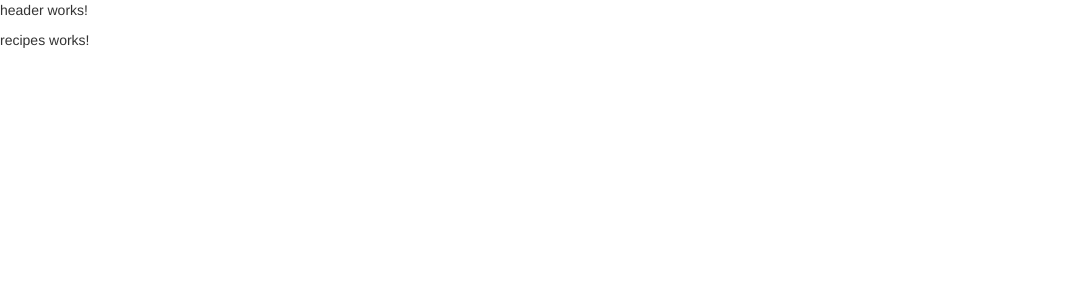
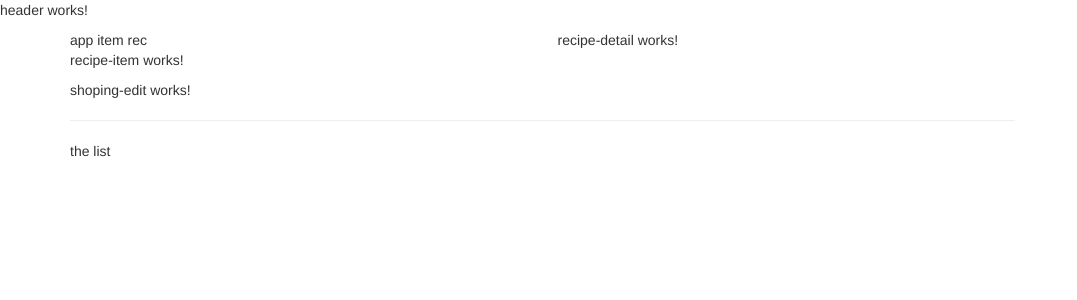
Before and after one commit to Amr-mohsen64/recipe-app-angular, an Angular app: page / in a window 1280 px wide. Shown: the top 300 px of the page, without its empty margins (0-1077 px from the left). Built offline with nearby package versions, Linux system fonts and the light colour scheme.

Commit message:
Start using components

```diff
--- a/src/app/app.component.html
+++ b/src/app/app.component.html
@@ -1,2 +1,10 @@
 <app-header></app-header>
-<app-recipes></app-recipes>
+
+<div class="container">
+  <div class="row">
+    <div class="col-md-12">
+      <app-recipes></app-recipes>
+      <app-shopping-list></app-shopping-list>
+    </div>
+  </div>
+</div>
--- a/src/app/recipes/recipe-list/recipe-list.component.html
+++ b/src/app/recipes/recipe-list/recipe-list.component.html
@@ -1 +1,2 @@
-<p>recipe-list works!</p>
+app item rec
+<app-recipe-item></app-recipe-item>
--- a/src/app/recipes/recipes.component.html
+++ b/src/app/recipes/recipes.component.html
@@ -1 +1,8 @@
-<p>recipes works!</p>
+<div class="row">
+    <div class="col-md-5">
+        <app-recipe-list></app-recipe-list>
+    </div>
+    <div class="col-md-7">
+        <app-recipe-detail></app-recipe-detail>
+    </div>
+</div>
--- a/src/app/shopping-list/shopping-list.component.html
+++ b/src/app/shopping-list/shopping-list.component.html
@@ -1 +1,7 @@
-<p>shopping-list works!</p>
+<div class="row">
+    <div class="col-xs-10">
+        <app-shoping-edit></app-shoping-edit>
+        <hr>
+        <p>the list</p>
+    </div>
+</div>
```
